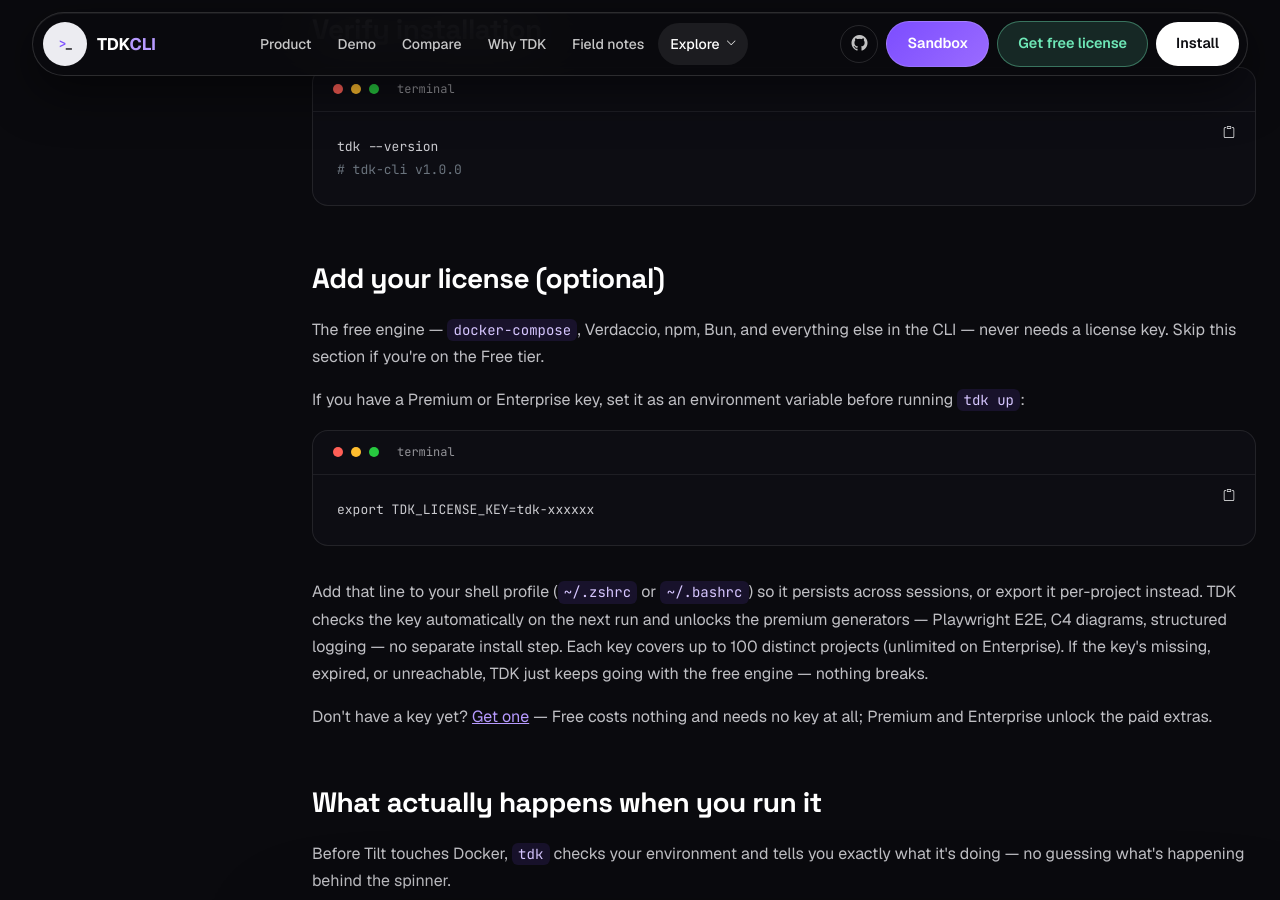
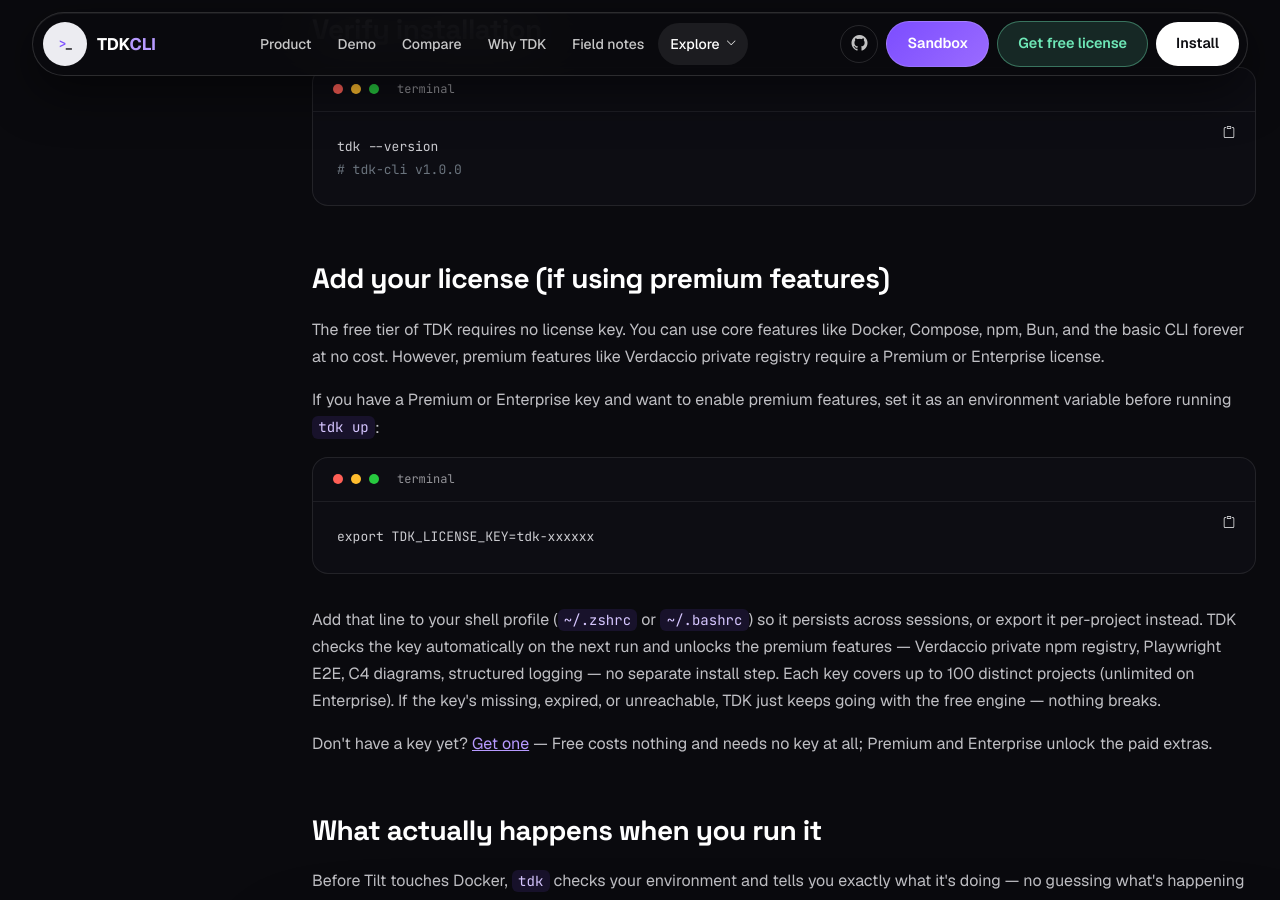
Before and after one commit to tdk-landscape/tdk-website, a Jekyll site: the page built from docs/quickstart/index.html, in a window 1280 px wide and 900 px high, scrolled down 1650 px. Built offline with Jekyll 4.4.1, drawn with Linux system fonts in a browser that asks for light colours; nearby versions of some CDN libraries; some web fonts are replaced; some of the changed text lies outside the part shown.

Commit message:
Mark Verdaccio as premium feature and update license key requirements
- Add "(Premium)" badge to Verdaccio registry on features page
- Update pricing page to highlight Verdaccio as premium feature
- Add clear license key setup instructions in pricing section
- Update quickstart guide to clarify that Verdaccio requires premium license
- Include Verdaccio in premium feature list and update free tier description
Co-Authored-By: Claude Haiku 4.5 <noreply@anthropic.com>

```diff
--- a/docs/quickstart/index.html
+++ b/docs/quickstart/index.html
@@ -84,14 +84,14 @@ docker compose run --rm tdk tdk project --yes</pre>
 <span class="c"># tdk-cli v1.0.0</span></pre>
         </div>
 
-        <h2>Add your license (optional)</h2>
-        <p>The free engine — <code>docker-compose</code>, Verdaccio, npm, Bun, and everything else in the CLI — never needs a license key. Skip this section if you're on the Free tier.</p>
-        <p>If you have a Premium or Enterprise key, set it as an environment variable before running <code>tdk up</code>:</p>
+        <h2>Add your license (if using premium features)</h2>
+        <p>The free tier of TDK requires no license key. You can use core features like Docker, Compose, npm, Bun, and the basic CLI forever at no cost. However, premium features like Verdaccio private registry require a Premium or Enterprise license.</p>
+        <p>If you have a Premium or Enterprise key and want to enable premium features, set it as an environment variable before running <code>tdk up</code>:</p>
         <div class="aw-codeblock">
           <div class="aw-codeblock-head"><i></i><i></i><i></i><span>terminal</span></div>
           <pre>export TDK_LICENSE_KEY=tdk-xxxxxx</pre>
         </div>
-        <p>Add that line to your shell profile (<code>~/.zshrc</code> or <code>~/.bashrc</code>) so it persists across sessions, or export it per-project instead. TDK checks the key automatically on the next run and unlocks the premium generators — Playwright E2E, C4 diagrams, structured logging — no separate install step. Each key covers up to {{ site.data.tdk.premium_project_limit }} distinct projects (unlimited on Enterprise). If the key's missing, expired, or unreachable, TDK just keeps going with the free engine — nothing breaks.</p>
+        <p>Add that line to your shell profile (<code>~/.zshrc</code> or <code>~/.bashrc</code>) so it persists across sessions, or export it per-project instead. TDK checks the key automatically on the next run and unlocks the premium features — Verdaccio private npm registry, Playwright E2E, C4 diagrams, structured logging — no separate install step. Each key covers up to {{ site.data.tdk.premium_project_limit }} distinct projects (unlimited on Enterprise). If the key's missing, expired, or unreachable, TDK just keeps going with the free engine — nothing breaks.</p>
         <p>Don't have a key yet? <a href="{{ '/#waitlist' | relative_url }}">Get one</a> — Free costs nothing and needs no key at all; Premium and Enterprise unlock the paid extras.</p>
 
         <h2>What actually happens when you run it</h2>
--- a/features/index.html
+++ b/features/index.html
@@ -100,7 +100,7 @@ title: Features - TDK CLI
           <div class="aw-card"><span class="aw-idx">16</span><h4>Docker only</h4><p>Pure Docker + Tilt. No cluster, no control plane, no YAML maze.</p></div>
           <div class="aw-card"><span class="aw-idx">17</span><h4>Traefik integration</h4><p>Pretty URLs like user.backend.localhost, configured automatically.</p></div>
           <div class="aw-card"><span class="aw-idx">18</span><h4>API gateway</h4><p>Routing between services with path-based rules, generated from manifests.</p></div>
-          <div class="aw-card"><span class="aw-idx">19</span><h4>Local registry</h4><p>Verdaccio npm registry for sharing libraries between services.</p></div>
+          <div class="aw-card"><span class="aw-idx">19</span><h4>Local registry <em>(Premium)</em></h4><p>Verdaccio npm registry for sharing libraries between services.</p></div>
           <div class="aw-card"><span class="aw-idx">20</span><h4>Playwright testing <em>(Premium)</em></h4><p>E2E configuration per service, ready to run against the live stack.</p></div>
           <div class="aw-card"><span class="aw-idx">21</span><h4>C4 diagrams <em>(Premium)</em></h4><p>Architecture diagrams generated from your actual service topology.</p></div>
         </div>
```
Also changed, not shown: index.html (+4 -3 lines).
